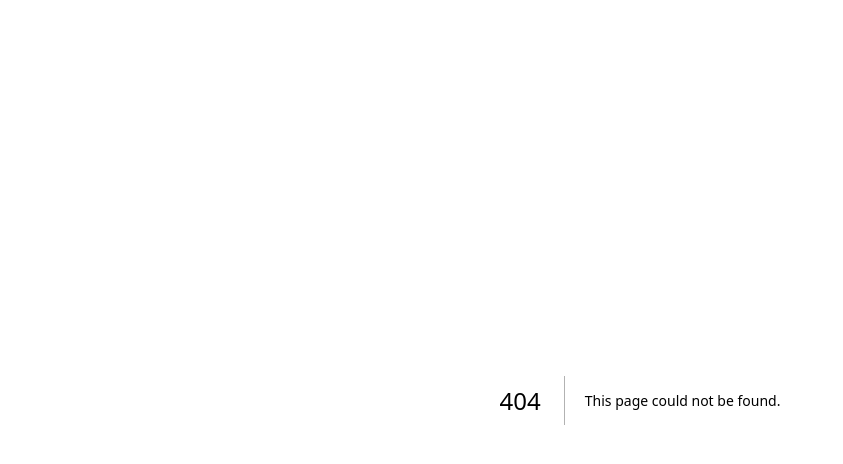
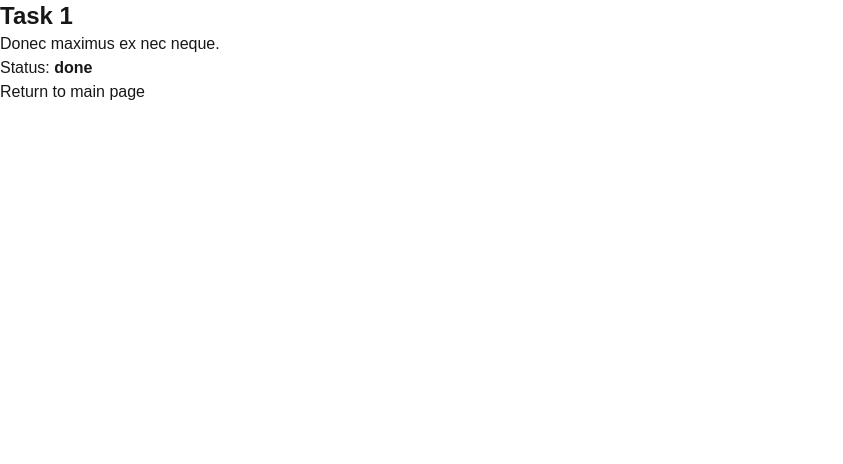
Before and after one commit to escazure/mini_task_board, a Next.js app: page /tasks/1 in a window 1280 px wide. Before the commit this address had no page. Shown: the top 464 px of the page, without its empty margins (0-843 px from the left). Built offline with nearby package versions, Linux system fonts and the light colour scheme.

Commit message:
Added detail page for tasks

```diff
--- /dev/null
+++ b/app/tasks/[id]/page.tsx
@@ -0,0 +1,36 @@
+"use client";
+
+import { use, useContext } from "react";
+import Link from "next/link";
+import { TaskContext } from "@/context/TaskContext";
+
+export default function TaskDetailPage({ params }: { params: Promise<{id: string}>}){
+    const { id } = use(params);
+
+    const context = useContext(TaskContext);
+
+    if(!context){
+        return <p>TaskContext is missing</p>;
+    }
+
+    const task = context.tasks.find((t) => String(t.id) === id);
+
+    if(!task){
+        return (
+            <div>
+                <h1>Task with ID {id} is missing</h1>
+                <Link href="/">Return to main page</Link>
+            </div>
+        );
+    }
+
+    return (
+        <div>
+            <h1 className="text-2xl font-bold">{task.title}</h1>
+            <p>{task.description}</p>
+            Status: <strong>{task.status}</strong>
+            <br/>
+            <Link href="/">Return to main page</Link>
+        </div>
+    );
+}
```
